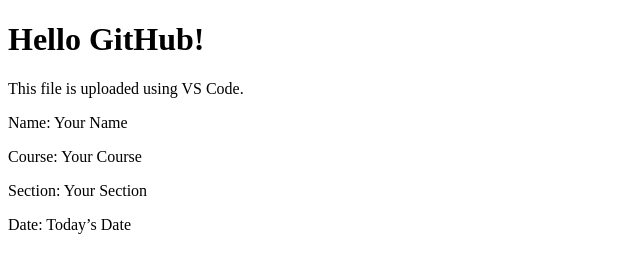
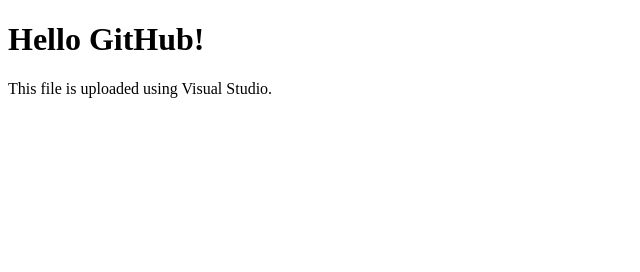
Before and after one commit to tibardinamae-cmd/html-activity, a plain HTML site: page index.html in a window 1280 px wide. Shown: the whole page, without its empty margins (0-640 px from the left). Drawn offline with Linux system fonts and the light colour scheme.

Commit message:
index.html
Updated the body content and changed the editor reference.

```diff
--- a/index.html
+++ b/index.html
@@ -4,14 +4,7 @@
 <title>My First GitHub Lab</title>
 </head>
 <body>
-
 <h1>Hello GitHub!</h1>
-<p>This file is uploaded using VS Code.</p>
-
-<p>Name: Your Name</p>
-<p>Course: Your Course</p>
-<p>Section: Your Section</p>
-<p>Date: Today’s Date</p>
-
+<p>This file is uploaded using Visual Studio.</p>
 </body>
 </html>
```
